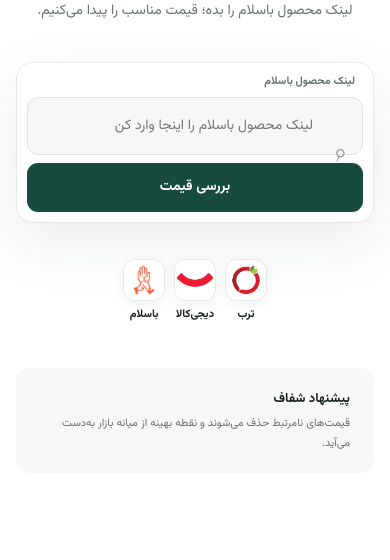
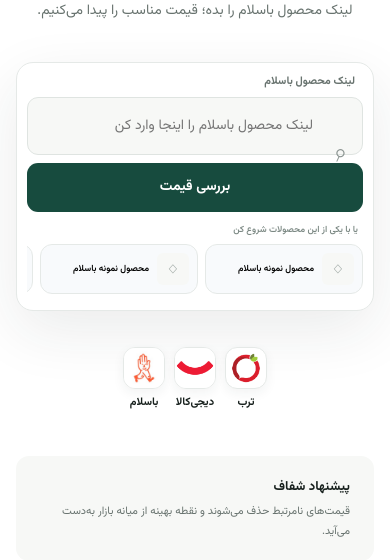
Before and after one commit to negarkamranian/qeimatyar, a FastAPI app: page / in a window 390 px wide. Shown: the part 201-761 px from the top of the page. Run offline with FastAPI, Linux system fonts and the light colour scheme; data that the repository does not hold is empty.

Commit message:
Fix: search page sample results fixation

```diff
--- a/app/basalam.py
+++ b/app/basalam.py
@@ -458,7 +458,11 @@ _PUBLIC_HEADERS = {
 async def fetch_basalam_product(product_id: int) -> dict[str, Any]:
     """Fetch full product details from Basalam (public endpoint when possible)."""
     try:
-        async with httpx.AsyncClient(timeout=20) as client:
+        async with httpx.AsyncClient(
+            timeout=20,
+            follow_redirects=True,
+            trust_env=settings.marketplace_trust_env,
+        ) as client:
             url = f"{basalam.api_base}/products/{product_id}"
             response = await client.get(url, headers=_PUBLIC_HEADERS)
             if response.status_code == 200:
@@ -481,21 +485,18 @@ async def fetch_basalam_product(product_id: int) -> dict[str, Any]:
     except (httpx.HTTPError, ValueError, TypeError) as exc:
         logger.warning("Basalam product API fetch failed for %s: %s", product_id, exc)
 
-    html_title = await _fetch_product_title(product_id)
-    if html_title:
-        return {
-            "title": html_title,
-            "description": "",
-            "brand": "",
-            "price": 0,
-            "image_url": "",
-            "specs": {},
-            "product_id": product_id,
-        }
+    html_details = await _fetch_product_details(product_id)
+    if html_details.get("title"):
+        return {**html_details, "price": 0, "product_id": product_id}
     return {}
 
 
 async def _fetch_product_title(product_id: int) -> str:
+    details = await _fetch_product_details(product_id)
+    return str(details.get("title", ""))
+
+
+async def _fetch_product_details(product_id: int) -> dict[str, Any]:
     url = f"https://basalam.com/p/{product_id}"
     headers = {
         "Accept": "text/html,application/xhtml+xml",
@@ -504,20 +505,23 @@ async def _fetch_product_title(product_id: int) -> str:
     }
     timeout = httpx.Timeout(12, connect=7)
     async with httpx.AsyncClient(
-        headers=headers, timeout=timeout, follow_redirects=True
+        headers=headers,
+        timeout=timeout,
+        follow_redirects=True,
+        trust_env=settings.marketplace_trust_env,
     ) as client:
         response = await client.get(url)
         response.raise_for_status()
         content_type = response.headers.get("content-type", "").lower()
         if "html" not in content_type:
-            return ""
+            return {}
         parser = _BasalamProductHTMLParser()
         parser.feed(response.text)
         details = parser.product_details()
         title = details.get("title", "")
         if not title or title.lower() in {"باسلام", "basalam"}:
-            return ""
-        return title
+            return {}
+        return details
 
 
 def _flatten_basalam_specs(params: list[Any]) -> dict[str, str]:
--- a/app/main.py
+++ b/app/main.py
@@ -577,12 +577,11 @@ search_rate_limiter = SearchRateLimiter()
 
 
 SAMPLE_PRODUCT_URLS = [
-    "https://basalam.com/2sotshop/product/2606888",
-    "https://basalam.com/bookmarkett/product/17272424",
-    "https://basalam.com/baneh_makeup/product/21037201",
-    "https://basalam.com/alirezahoseinpor/product/14719190",
-    "https://basalam.com/pantea_shoes/product/9052937",
-    "https://basalam.com/khoshechin/product/932142",
+    "https://basalam.com/essencegallery/product/25289339",
+    "https://basalam.com/rudika-com/product/33702253",
+    "https://basalam.com/nakhl_zivar/product/1967705",
+    "https://basalam.com/ketab_dabiran/product/19832064",
+    "https://basalam.com/aryapetrol/product/36657854",
 ]
 
 
--- a/app/static/app.css
+++ b/app/static/app.css
@@ -103,8 +103,9 @@ h1, h2, p { margin-top: 0; }
   font-weight: 700;
 }
 .search-control button:hover, .error-view button:hover { background: #216251; }
-.sample-products { padding: 12px 7px 1px; display: flex; align-items: center; gap: 8px; flex-wrap: wrap; }
-.sample-products span { color: #919996; font-size: 10px; }
+.sample-products { padding: 12px 2px 1px; }
+.sample-products-label { display: block; margin: 0 5px 7px; color: #7b8883; font-size: 9px; font-weight: 600; }
+.sample-product-list { display: grid; grid-template-columns: repeat(5, minmax(0, 1fr)); gap: 6px; }
 .sample-product-card {
   border: 1px solid var(--line);
   background: #f8fafc;
@@ -113,7 +114,7 @@ h1, h2, p { margin-top: 0; }
   display: flex;
   align-items: center;
   gap: 8px;
-  flex: 0 0 auto;
+  width: 100%;
   cursor: pointer;
   transition: all .15s;
   min-width: 0;
@@ -130,7 +131,7 @@ h1, h2, p { margin-top: 0; }
   text-overflow: ellipsis;
   font-size: 9px;
   font-weight: 600;
-  max-width: 120px;
+  max-width: 100%;
 }
 .sample-product-card:hover strong { color: #fff; }
 .sample-image, .sample-image-placeholder {
@@ -435,6 +436,12 @@ footer p { margin: 0; }
   .search-box { padding: 10px; }
   .search-control { display: grid; }
   .search-control button { width: 100%; height: 49px; }
+  .sample-products { margin-inline: -2px; padding-top: 11px; overflow: hidden; }
+  .sample-products-label { margin-bottom: 7px; }
+  .sample-product-list { display: flex; gap: 7px; overflow-x: auto; padding: 0 2px 5px; scroll-snap-type: x proximity; scrollbar-width: none; }
+  .sample-product-list::-webkit-scrollbar { display: none; }
+  .sample-product-card { width: 158px; min-width: 158px; scroll-snap-align: start; text-align: right; }
+  .sample-product-card strong { max-width: 100px; }
   .trust-row { gap: 9px; }
   .trust-row > div { display: flex; flex-direction: column; gap: 5px; text-align: center; }
   .source-logo { width: 42px; height: 42px; border-radius: 12px; }
--- a/app/static/app.js
+++ b/app/static/app.js
@@ -100,12 +100,15 @@ function applySliderMarkerLayout() {
 
 async function fetchSampleProducts() {
   const container = document.querySelector("#sample-products");
-  if (!container) return;
+  const list = document.querySelector("#sample-product-list");
+  if (!container || !list) return;
   try {
     const response = await fetch("/api/sample-products");
     if (!response.ok) return;
     const body = await response.json();
-    const products = body.products || [];
+    const products = (body.products || []).filter(product => product.url).slice(0, 5);
+    if (!products.length) return;
+    list.replaceChildren();
     products.forEach(product => {
       const image = product.image_url
         ? escapeHtml(product.image_url)
@@ -116,13 +119,15 @@ async function fetchSampleProducts() {
       const card = document.createElement("button");
       card.type = "button";
       card.className = "sample-product-card";
-      card.innerHTML = `${imageNode}<strong title="${escapeHtml(product.title)}">${escapeHtml(product.title)}</strong>`;
+      const title = product.title || "محصول نمونه باسلام";
+      card.innerHTML = `${imageNode}<strong title="${escapeHtml(title)}">${escapeHtml(title)}</strong>`;
       card.addEventListener("click", () => {
         document.querySelector("#product-name").value = product.url;
         analyze(product.url);
       });
-      container.appendChild(card);
+      list.appendChild(card);
     });
+    container.hidden = false;
   } catch {
     // best-effort: fall back to no sample cards
   }
--- a/app/templates/index.html
+++ b/app/templates/index.html
@@ -12,7 +12,7 @@
   <link rel="preconnect" href="https://fonts.googleapis.com">
   <link rel="preconnect" href="https://fonts.gstatic.com" crossorigin>
   <link href="https://fonts.googleapis.com/css2?family=Vazirmatn:wght@400;500;600;700;800&display=swap" rel="stylesheet">
-  <link rel="stylesheet" href="/static/app.css?v=20260804-5">
+  <link rel="stylesheet" href="/static/app.css?v=20260804-6">
 </head>
 <body>
   <header class="site-header">
@@ -54,7 +54,10 @@
           >
           <button type="submit">بررسی قیمت</button>
         </div>
-
+        <div id="sample-products" class="sample-products" hidden>
+          <span class="sample-products-label">یا با یکی از این محصولات شروع کن</span>
+          <div id="sample-product-list" class="sample-product-list"></div>
+        </div>
       </form>
 
       <div class="trust-row" aria-label="منابع قیمت">
@@ -239,6 +242,6 @@
   </footer>
 
   <script src="/static/global_notifications.js" defer></script>
-  <script src="/static/app.js?v=20260804-3" defer></script>
+  <script src="/static/app.js?v=20260804-4" defer></script>
 </body>
 </html>
```
